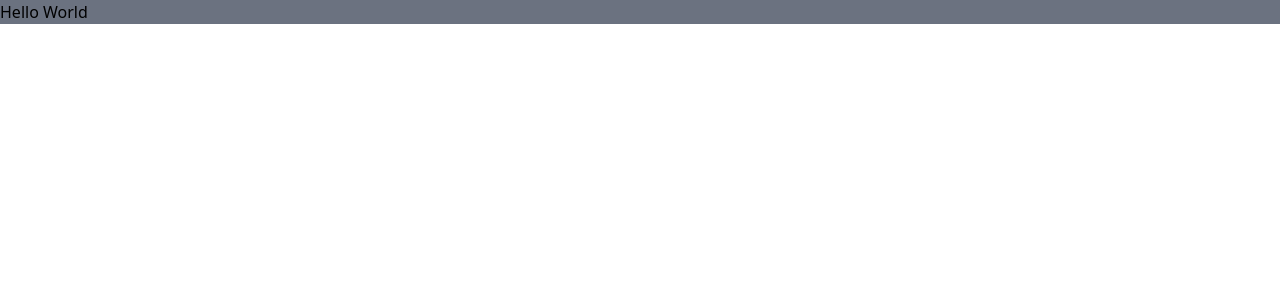
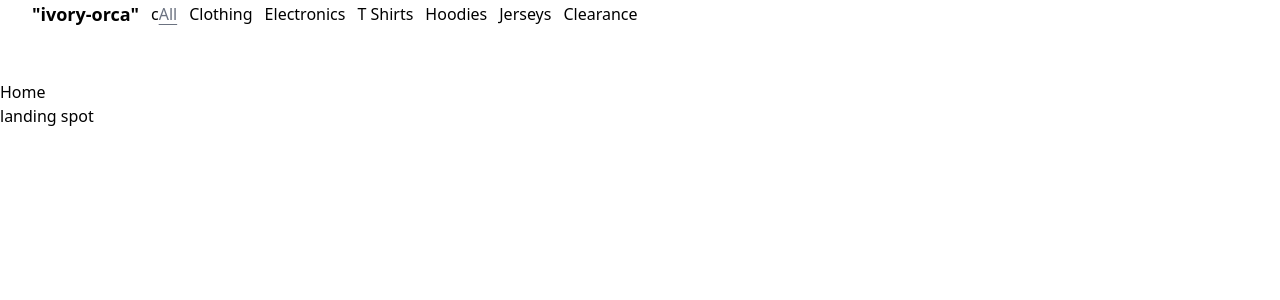
Before and after one commit to Project-Ivory-Orca/ivory-orca, a React (Vite) app in the folder src/web/: page / in a window 1280 px wide. Shown: the top 300 px of the page. Built offline with nearby package versions, Linux system fonts and the light colour scheme.

Commit message:
navigation part

```diff
--- a/src/web/src/App.tsx
+++ b/src/web/src/App.tsx
@@ -1,10 +1,30 @@
+import {useRoutes, BrowserRouter as Router} from 'react-router-dom'
 import './App.css';
+import Home from './Pages/Home';
+import MyAccount from './Pages/MyAccount';
+import MyOrder from './Pages/MyOrder';
+import MyOrders from './Pages/MyOrders';
+import NotFound from './Pages/NotFound';
+import SignIn from './Pages/SignIn';
+import NavBar from './Components/Navbar/index'
+
+const AppRoutes = () => {
+  let routes = useRoutes([
+    {path: '/' , element:  <Home/>},
+    {path: '/my-account' , element:  <MyAccount/>},
+    {path: '/my-orders' , element:  <MyOrders/>},
+    {path: 'sign-in' , element:  <SignIn/>},
+    {path: '*' , element:  <NotFound/>},
+  ]);
+  return routes;
+};
 
 function App() {
   return(
-    <>
-      <div className='bg-gray-500'>Hello World</div>
-    </>
+    <Router>
+      <NavBar/>
+      <AppRoutes/>
+    </Router>
   );
 }
 
--- /dev/null
+++ b/src/web/src/Components/Layout/index.tsx
@@ -0,0 +1,15 @@
+import React from 'react';
+
+type LayoutProps = {
+    children: React.ReactNode;
+}
+
+const Layout = ({ children } : LayoutProps) => {
+    return (
+        <div className="flex flex-col tems-center mt-20">
+            {children}
+        </div>
+    );
+}
+
+export default Layout;
--- /dev/null
+++ b/src/web/src/Components/Navbar/index.tsx
@@ -0,0 +1,59 @@
+import { NavLink } from "react-router-dom";
+
+const NavBar = () => {
+    const activeStyle = "underline text-gray-500 underline-offset-4";
+
+    return(
+        <nav className="flex justify-between items-center fixed z-10 w-full y-5 px-8 text-md front-light top-0">
+            <ul className="flex items-center gap-3">
+                <li className="font-semibold text-lg">
+                    <NavLink to="/">"ivory-orca"</NavLink>
+                </li>
+                <li>c
+                    <NavLink to ="/"
+                        className={({isActive}) => (isActive ? activeStyle : undefined)}>
+                        All
+                     </NavLink>
+                </li>
+                <li>
+                    <NavLink to="/clothing"
+                        className={({isActive}) => (isActive ? activeStyle : undefined)}>
+                        Clothing
+                    </NavLink>
+                </li>
+                <li>
+                    <NavLink to="/electronics"
+                        className={({isActive}) => (isActive ? activeStyle : undefined)}>
+                        Electronics
+                    </NavLink>
+                </li>
+                <li>
+                    <NavLink to="/clothing"
+                        className={({isActive}) => (isActive ? activeStyle : undefined)}>
+                        T Shirts
+                    </NavLink>
+                </li>
+                <li>
+                    <NavLink to="/clothing"
+                        className={({isActive}) => (isActive ? activeStyle : undefined)}>
+                        Hoodies
+                    </NavLink>
+                </li>
+                <li>
+                    <NavLink to="/clothing"
+                        className={({isActive}) => (isActive ? activeStyle : undefined)}>
+                        Jerseys
+                    </NavLink>
+                </li>
+                <li>
+                    <NavLink to="/clothing"
+                        className={({isActive}) => (isActive ? activeStyle : undefined)}>
+                        Clearance
+                    </NavLink>
+                </li>
+            </ul>
+        </nav>
+    )
+}
+
+export default NavBar;
--- /dev/null
+++ b/src/web/src/Pages/Home/index.tsx
@@ -0,0 +1,13 @@
+import Layout from "/Users/zachskufca/Documents/ACTMIS 4630/ivory-orca/src/web/src/Components/Layout"
+
+
+const Home: React.FC = () => {
+    return (
+        <Layout>
+            <h1>Home</h1>
+            {"landing spot"}
+        </Layout>
+    );
+};
+
+export default Home;
--- /dev/null
+++ b/src/web/src/Pages/MyAccount/index.tsx
@@ -0,0 +1,14 @@
+import React from 'react';
+import Layout from "/Users/zachskufca/Documents/ACTMIS 4630/ivory-orca/src/web/src/Components/Layout"
+
+
+const MyAccount: React.FC = () => {
+    return (
+        <Layout>
+            <h1>MyAccount</h1>
+            {"account of all time"}
+        </Layout>
+    );
+};
+
+export default MyAccount;
--- /dev/null
+++ b/src/web/src/Pages/MyOrder/index.tsx
@@ -0,0 +1,13 @@
+import Layout from "/Users/zachskufca/Documents/ACTMIS 4630/ivory-orca/src/web/src/Components/Layout"
+
+
+const MyOrder: React.FC = () => {
+    return (
+        <Layout>
+            <h1>My Order</h1>
+            {"whoopotry"}
+        </Layout>
+    );
+};
+
+export default MyOrder;
--- /dev/null
+++ b/src/web/src/Pages/MyOrders/index.tsx
@@ -0,0 +1,13 @@
+import Layout from "/Users/zachskufca/Documents/ACTMIS 4630/ivory-orca/src/web/src/Components/Layout"
+
+
+const MyOrders: React.FC = () => {
+    return (
+        <Layout>
+            <h1>My Orders</h1>
+            {"landing spot hiii"}
+        </Layout>
+    );
+};
+
+export default MyOrders;
--- /dev/null
+++ b/src/web/src/Pages/NotFound/index.tsx
@@ -0,0 +1,13 @@
+import Layout from "/Users/zachskufca/Documents/ACTMIS 4630/ivory-orca/src/web/src/Components/Layout"
+
+
+const NotFound: React.FC = () => {
+    return (
+        <Layout>
+            <h1>Not Found</h1>
+            {"where are you"}
+        </Layout>
+    );
+};
+
+export default NotFound;
--- /dev/null
+++ b/src/web/src/Pages/SignIn/index.tsx
@@ -0,0 +1,13 @@
+import Layout from "/Users/zachskufca/Documents/ACTMIS 4630/ivory-orca/src/web/src/Components/Layout"
+
+
+const SignIn: React.FC = () => {
+    return (
+        <Layout>
+            <h1>SignIn</h1>
+            {"make an account"}
+        </Layout>
+    );
+};
+
+export default SignIn;
```
Also changed, not shown: 2 other files (tests, documents, lock files or other folders).
